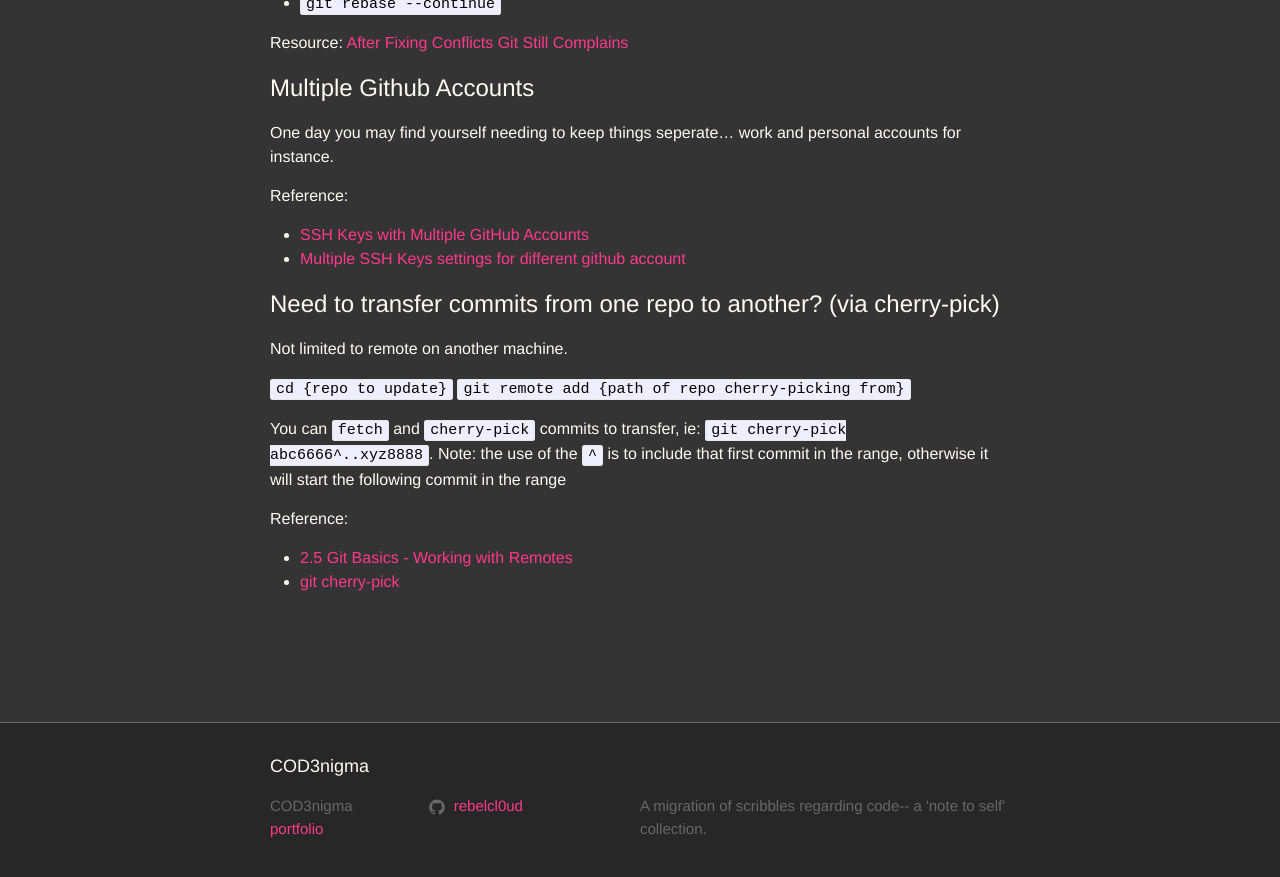
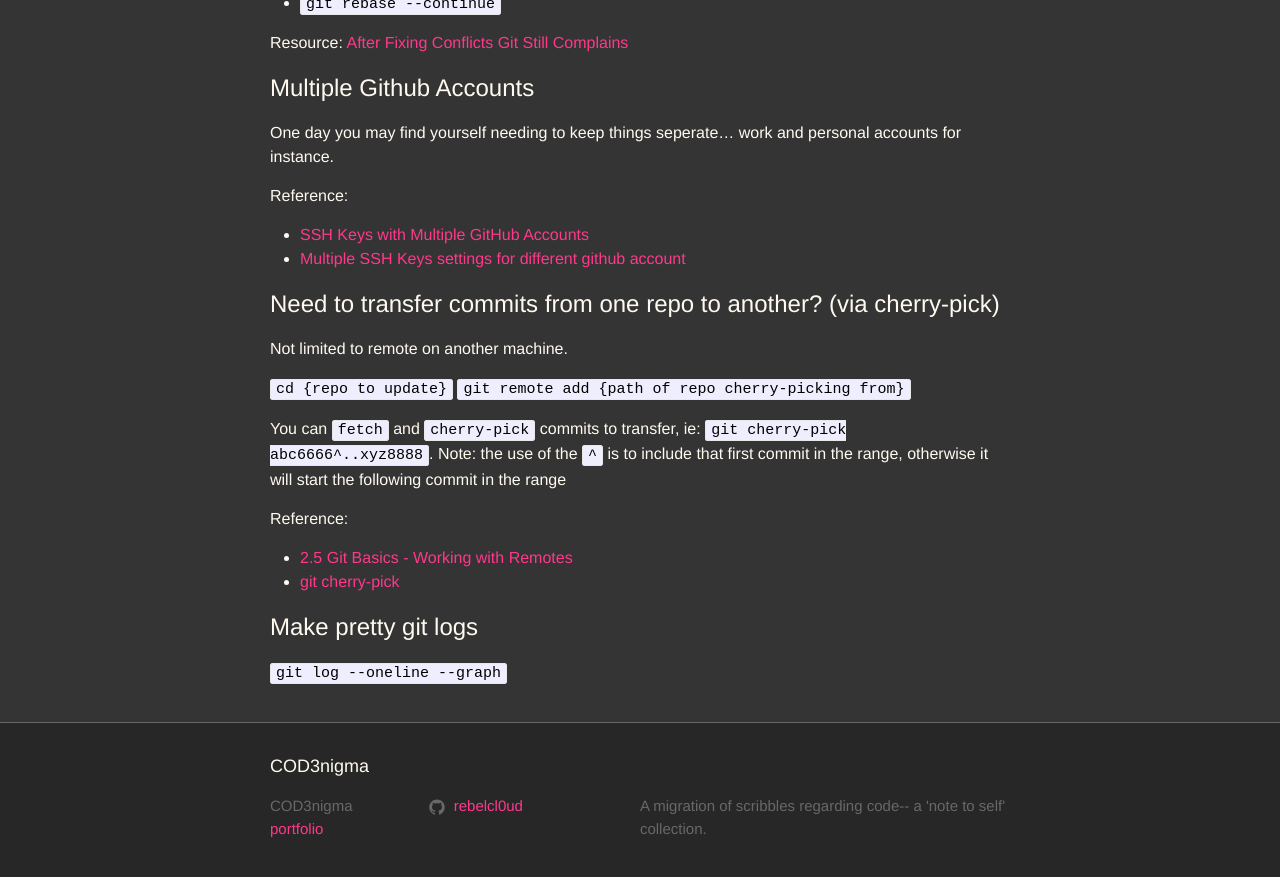
Before and after one commit to rebelcl0ud/blog, a Jekyll site: the page built from _posts/2017-06-19-[06]-git-it-done.markdown, in a window 1280 px wide and 900 px high, scrolled down 3521 px. Shown: the top 877 px of the window. Built offline with Jekyll 4.4.1, drawn with Linux system fonts in a browser that asks for light colours.

Commit message:
add: make pretty git logs

```diff
--- a/_posts/2017-06-19-[06]-git-it-done.markdown
+++ b/_posts/2017-06-19-[06]-git-it-done.markdown
@@ -148,3 +148,6 @@ You can `fetch` and `cherry-pick` commits to transfer, ie: `git cherry-pick abc6
 Reference:
 - [2.5 Git Basics - Working with Remotes](https://git-scm.com/book/en/v2/Git-Basics-Working-with-Remotes)
 - [git cherry-pick](https://git-scm.com/docs/git-cherry-pick)
+
+# Make pretty git logs
+`git log --oneline --graph`
```
